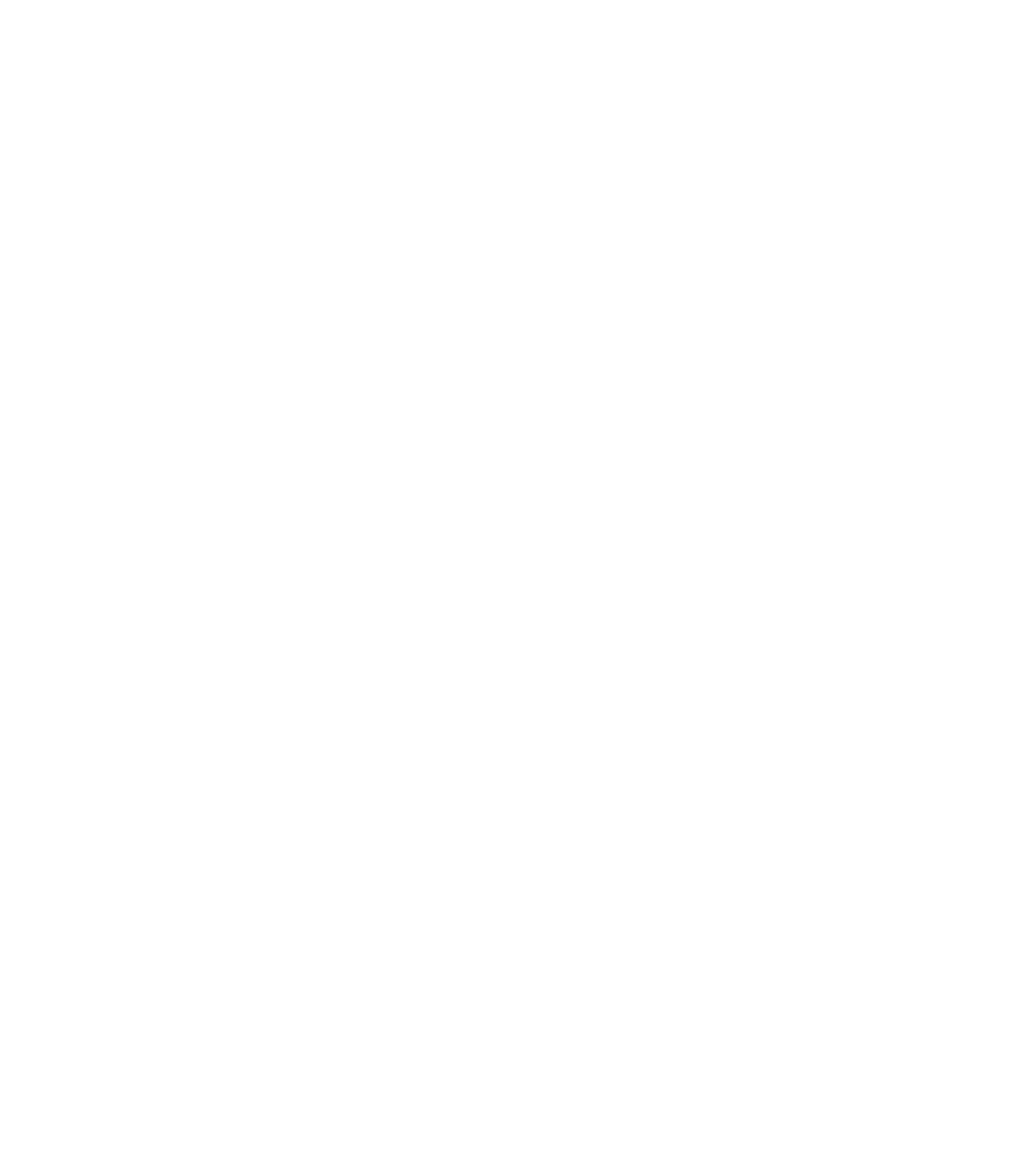
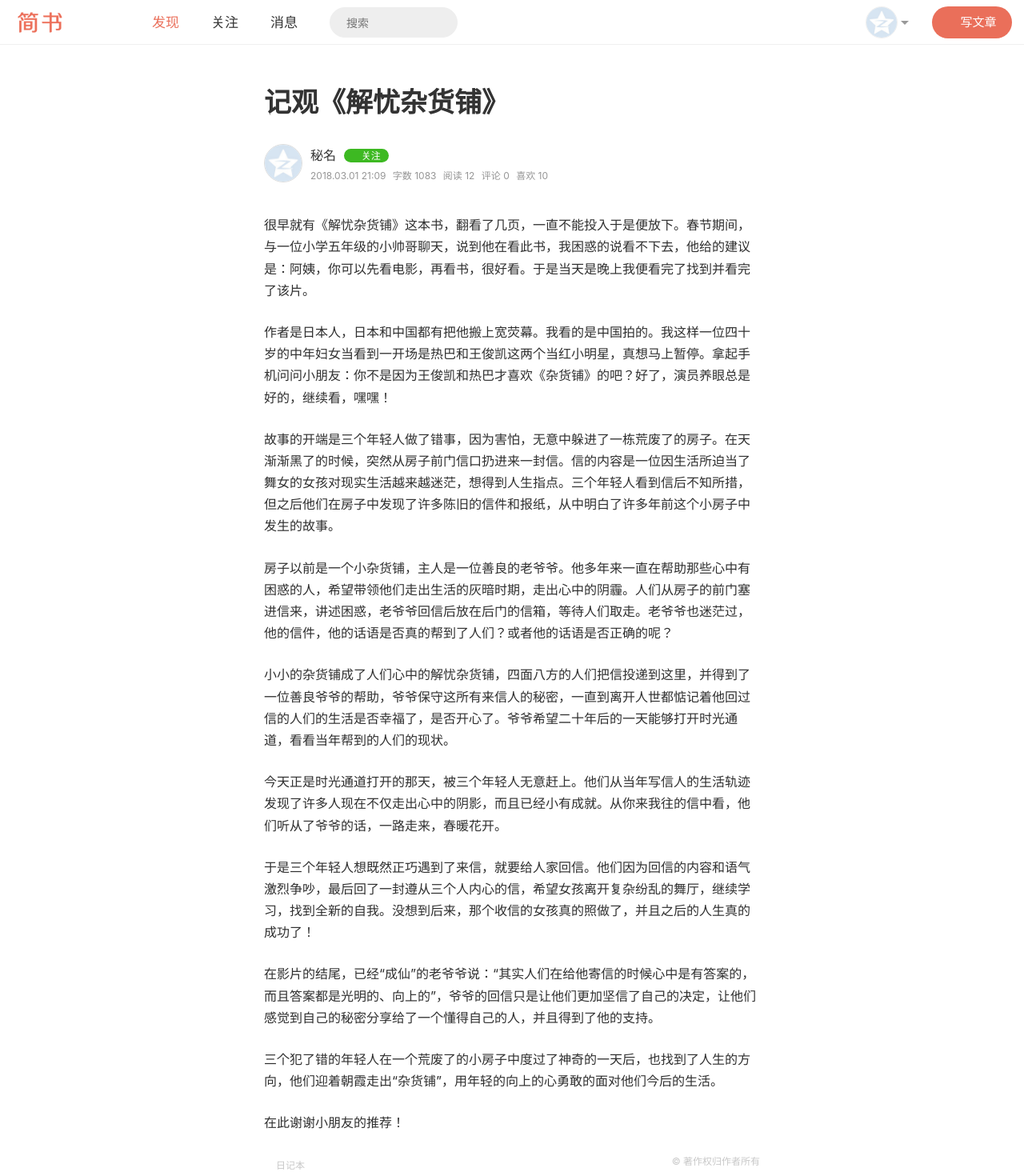
Before and after one commit to nanjingoumiga/jianshu-erray, a Nuxt app: page /p/123 in a window 1280 px wide. Before the commit this address had no page. Shown: the top 1470 px of the page at 80% size. Before the commit the page ends 800 px from the top, so only its background shows below. Built offline with nearby package versions, Linux system fonts and the light colour scheme; a web font is replaced by a local one.

Commit message:
4.25 内页 布局完成

```diff
--- a/assets/css/index.css
+++ b/assets/css/index.css
@@ -192,9 +192,6 @@
     color:#969696;
     float:right;
 }
-.index .aside .recommended-author .title .page-change i{
-    transition: all .5s;
-}
 .index .aside .recommended-author .recommended-list {
     text-align:left;
     margin-bottom:20px;
@@ -213,12 +210,6 @@
     float:right;
     font-size:13px;
     color:#42c02e;
-}
-.index .aside .recommended-author .recommended-list li .following{
-    margin-top:5px;
-    float:right;
-    font-size:13px;
-    color:#969696;
 }
 .index .aside .recommended-author .recommended-list li .name {
     margin-right:60px;
@@ -240,3 +231,85 @@
     color:#787878;
     text-align:center;
 }
+/**************************内页布局开始*****************/
+.note {
+    position:relative;
+    padding-top:10px;
+}
+.note .post {
+    padding-top:20px;
+    padding-bottom:40px;
+    margin:0 auto;
+    width:620px;
+}
+.note .post .title {
+    font-size:34px;
+    font-weight:700;
+    margin-top:20px;
+    word-break:break-word;
+    line-height:1.3;
+}
+.note .post .author {
+    margin:30px 0 40px 0;
+}
+.note .post .avatar {
+    width:48px;
+    height:48px;
+    vertical-align: middle;
+    display:inline-block;
+}
+.note .post .info {
+    display:inline-block;
+    margin-left:10px;
+    vertical-align: middle;
+}
+.note .post .info .name {
+    font-size:16px;
+    vertical-align: middle;
+    margin-right:5px;
+}
+.note .post .info .btn-follow {
+    display:inline-block;
+    font-size:12px;
+    padding:0 10px;
+    vertical-align: middle;
+    background-color:#3db922;
+    color:#fff;
+    border-radius: 40px;
+}
+.note .post .info .btn-follow span {
+    display:inline-block;
+    margin-left:3px;
+}
+.note .post .info .meta {
+    font-size:12px;
+    color:#969696;
+    margin-top:5px;
+}
+.note .post .info .meta span {
+    margin-right:5px;
+}
+.note .post .show-content {
+    font-size:16px;
+    font-weight:400;
+    line-height:1.7;
+    color:#2f2f2f;
+}
+.note .post .show-content p {
+    margin-bottom:25px;
+}
+.note .post .show-foot {
+    margin-bottom:30px;
+}
+.note .post .show-foot .notebook {
+    font-size:12px;
+    color:#c8c8c8;
+}
+.note .post .show-foot .notebook i {
+    font-size:15px;
+}
+.note .post .show-foot .copyright {
+    float:right;
+    font-size:12px;
+    color:#c8c8c8;
+}
--- a/pages/index.vue
+++ b/pages/index.vue
@@ -298,7 +298,7 @@
     </div>
 </template>
 <script>
-import myHeader from "../components/myHeader";
+import myHeader from "~/components/myHeader";
 export default {
   head: {
     title: "简书-创作你的创作",
@@ -316,7 +316,6 @@
     return {
       name: "首页",
       rotateDeg: 90,
-
       a:true,
       b:false,
     };
--- /dev/null
+++ b/pages/p/_id.vue
@@ -0,0 +1,80 @@
+<template>
+<div style="height=100%">
+    <my-header></my-header>
+    <div class="note">
+      <div class="post">
+          <div class="article">
+              <h1 class="title">记观《解忧杂货铺》</h1>
+              <div class="author">
+                  <div class="avatar">
+                      <img src="../../assets/img/default-avatar.jpg">
+                  </div>
+                  <div class="info">
+                      <nuxt-link class="name" to="name">
+                          秘名
+                      </nuxt-link>
+                      <a href="#" class="btn btn-follow">
+                          <i class="fa fa-plus"></i>
+                          <span>关注</span>
+                      </a>
+                      <div class="meta">
+                          <span class="publish-time">
+                              2018.03.01 21:09
+                          </span>
+                          <span class="wordage">
+                              字数 1083
+                          </span>
+                          <span class="view-count">
+                              阅读 12
+                          </span>
+                          <span class="comment-count">
+                              评论 0
+                          </span>
+                          <span class="like-count">
+                              喜欢 10
+                          </span>
+                      </div>
+                  </div>
+              </div>
+              <div class="show-content">
+                  <div class="show-content-free">
+                      <p>很早就有《解忧杂货铺》这本书，翻看了几页，一直不能投入于是便放下。春节期间，与一位小学五年级的小帅哥聊天，说到他在看此书，我困惑的说看不下去，他给的建议是：阿姨，你可以先看电影，再看书，很好看。于是当天是晚上我便看完了找到并看完了该片。<br></p><p> 作者是日本人，日本和中国都有把他搬上宽荧幕。我看的是中国拍的。我这样一位四十岁的中年妇女当看到一开场是热巴和王俊凯这两个当红小明星，真想马上暂停。拿起手机问问小朋友：你不是因为王俊凯和热巴才喜欢《杂货铺》的吧？好了，演员养眼总是好的，继续看，嘿嘿！<br></p><p>故事的开端是三个年轻人做了错事，因为害怕，无意中躲进了一栋荒废了的房子。在天渐渐黑了的时候，突然从房子前门信口扔进来一封信。信的内容是一位因生活所迫当了舞女的女孩对现实生活越来越迷茫，想得到人生指点。三个年轻人看到信后不知所措，但之后他们在房子中发现了许多陈旧的信件和报纸，从中明白了许多年前这个小房子中发生的故事。<br></p><p>房子以前是一个小杂货铺，主人是一位善良的老爷爷。他多年来一直在帮助那些心中有困惑的人，希望带领他们走出生活的灰暗时期，走出心中的阴霾。人们从房子的前门塞进信来，讲述困惑，老爷爷回信后放在后门的信箱，等待人们取走。老爷爷也迷茫过，他的信件，他的话语是否真的帮到了人们？或者他的话语是否正确的呢？ <br></p><p>小小的杂货铺成了人们心中的解忧杂货铺，四面八方的人们把信投递到这里，并得到了一位善良爷爷的帮助，爷爷保守这所有来信人的秘密，一直到离开人世都惦记着他回过信的人们的生活是否幸福了，是否开心了。爷爷希望二十年后的一天能够打开时光通道，看看当年帮到的人们的现状。<br></p><p>今天正是时光通道打开的那天，被三个年轻人无意赶上。他们从当年写信人的生活轨迹发现了许多人现在不仅走出心中的阴影，而且已经小有成就。从你来我往的信中看，他们听从了爷爷的话，一路走来，春暖花开。<br></p><p>于是三个年轻人想既然正巧遇到了来信，就要给人家回信。他们因为回信的内容和语气激烈争吵，最后回了一封遵从三个人内心的信，希望女孩离开复杂纷乱的舞厅，继续学习，找到全新的自我。没想到后来，那个收信的女孩真的照做了，并且之后的人生真的成功了！<br></p><p>在影片的结尾，已经“成仙”的老爷爷说：“其实人们在给他寄信的时候心中是有答案的，而且答案都是光明的、向上的”，爷爷的回信只是让他们更加坚信了自己的决定，让他们感觉到自己的秘密分享给了一个懂得自己的人，并且得到了他的支持。<br></p><p>三个犯了错的年轻人在一个荒废了的小房子中度过了神奇的一天后，也找到了人生的方向，他们迎着朝霞走出“杂货铺”，用年轻的向上的心勇敢的面对他们今后的生活。<br></p><p>在此谢谢小朋友的推荐！<br></p>
+                  </div>
+              </div>
+              <div class="show-foot">
+                  <nuxt-link class="notebook" to="/note/123">
+                      <i class="fa fa-book"></i>
+                      日记本
+                  </nuxt-link>
+                  <div class="copyright">
+                      © 著作权归作者所有
+                  </div>
+              </div>
+          </div>
+      </div>
+    </div>
+</div>
+</template>
+
+<script>
+import myHeader from "~/components/myHeader";
+export default {
+  head: {
+    title: "简书文章详情页面-创作你的创作",
+    meta: [
+      { charset: "utf-8" },
+      { name: "keywords", content: "文章详情页面" },
+      { name: "description", content: "文章页面" },
+      { name: "author", content: "陈佳威" }
+    ]
+  },
+  components: {
+    myHeader
+  },
+  data() {
+    return {
+      name: "文章详情页"
+    };
+  }
+};
+</script>
```
